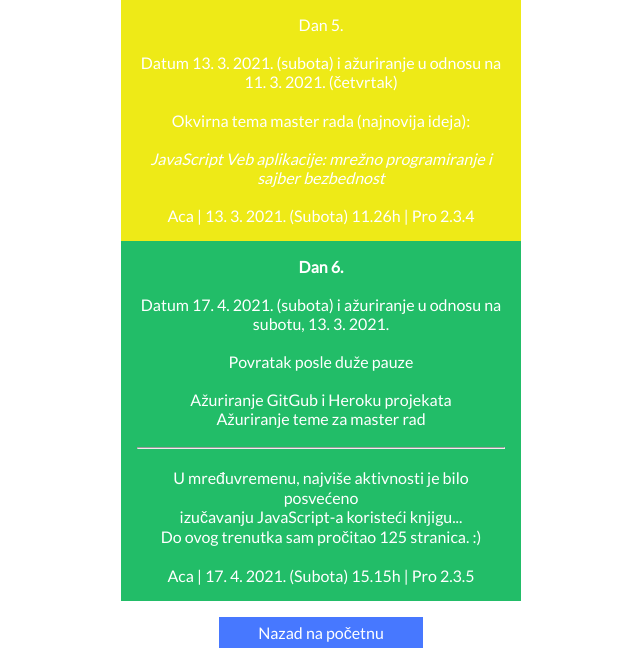
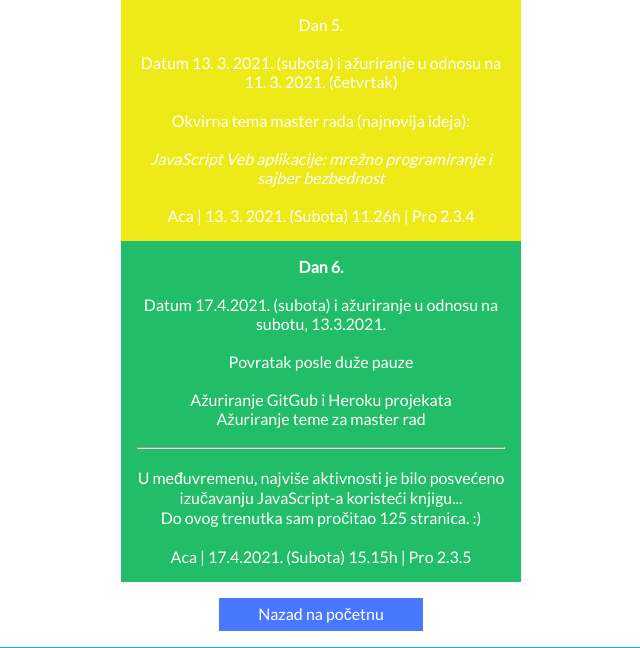
Before and after one commit to CoaPro/root, a Django app: page /root/aktivnosti in a window 1280 px wide. Shown: the part 2265-2913 px from the top of the page, without its empty margins (319-959 px from the left). Run offline with Django 3.2, Linux system fonts and the light colour scheme.

Commit message:
Update 3 | 17.4.2021.

```diff
--- a/aleksandarlukovic/templates/root/aktivnosti.html
+++ b/aleksandarlukovic/templates/root/aktivnosti.html
@@ -183,7 +183,7 @@
             <b>Dan 6. </b>
             <br/>
             <br/>
-            Datum 17. 4. 2021. (subota) i ažuriranje u odnosu na subotu, 13. 3. 2021.
+            Datum 17.4.2021. (subota) i ažuriranje u odnosu na subotu, 13.3.2021.
             <br/>
             <br/>
             Povratak posle duže pauze
@@ -196,7 +196,7 @@
             <br/>
             <hr>
             <br/>
-            U mređuvremenu, najviše aktivnosti je bilo posvećeno
+            U međuvremenu, najviše aktivnosti je bilo posvećeno
             <br/>
             izučavanju JavaScript-a koristeći knjigu...
             <br/>
@@ -204,7 +204,7 @@
             Do ovog trenutka sam pročitao 125 stranica. :)
             <br/>
             <br/>
-            Aca | 17. 4. 2021. (Subota) 15.15h | Pro 2.3.5
+            Aca | 17.4.2021. (Subota) 15.15h | Pro 2.3.5
 
         </div>
 
```
